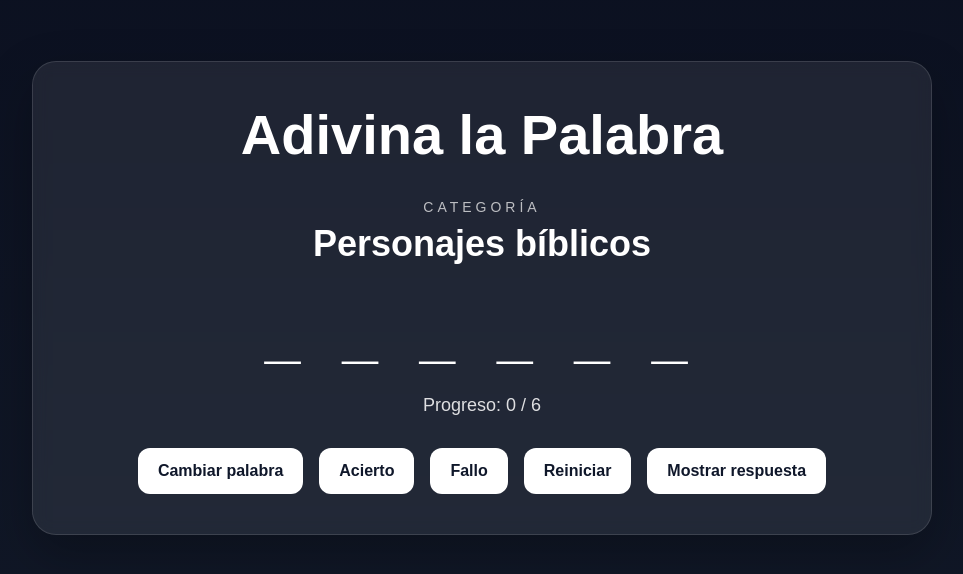
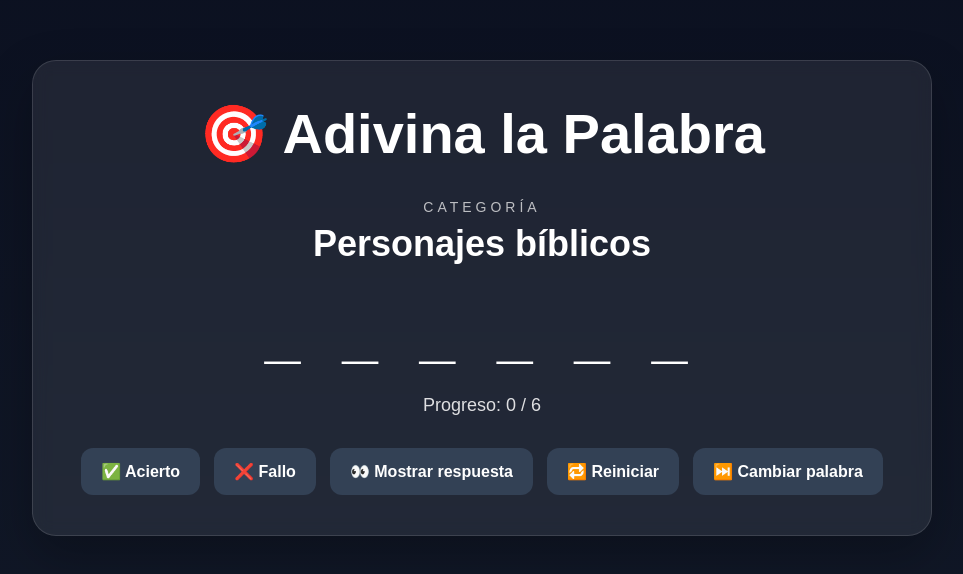
Before and after one commit to renegrb/adivina-palabra-adolescentes, a React (Vite) app: page / in a window 1280 px wide. Shown: the part 102-676 px from the top of the page, without its empty margins (158-1121 px from the left). Built offline with nearby package versions, Linux system fonts and the light colour scheme.

Commit message:
Polish final game UI and interactions

```diff
--- a/src/App.tsx
+++ b/src/App.tsx
@@ -90,7 +90,7 @@ export default function App() {
   return (
     <main className="app">
       <section className="game-card">
-        <h1 className="title">Adivina la Palabra</h1>
+        <h1 className="title">🎯 Adivina la Palabra</h1>
 
         <p className="category-label">Categoría</p>
 
@@ -103,24 +103,24 @@ export default function App() {
         </p>
 
         <div className="buttons">
-          <button className="game-button" onClick={changeWord}>
-            Cambiar palabra
-          </button>
-
           <button className="game-button" onClick={handleHit}>
-            Acierto
+            ✅ Acierto
           </button>
 
           <button className="game-button" onClick={handleMiss}>
-            Fallo
+            ❌ Fallo
+          </button>
+
+          <button className="game-button" onClick={showAnswer}>
+            👀 Mostrar respuesta
           </button>
 
           <button className="game-button" onClick={restartWord}>
-            Reiniciar
+            🔁 Reiniciar
           </button>
 
-          <button className="game-button" onClick={showAnswer}>
-            Mostrar respuesta
+          <button className="game-button" onClick={changeWord}>
+            ⏭️ Cambiar palabra
           </button>
         </div>
       </section>
--- a/src/index.css
+++ b/src/index.css
@@ -28,6 +28,7 @@ body {
   border: 1px solid rgba(255, 255, 255, 0.12);
   box-shadow: 0 20px 50px rgba(0, 0, 0, 0.25);
   backdrop-filter: blur(8px);
+  overflow: hidden;
 }
 
 .title {
@@ -59,7 +60,7 @@ body {
 .buttons {
   display: flex;
   justify-content: center;
-  gap: 16px;
+  gap: 14px;
   flex-wrap: wrap;
   margin-top: 32px;
 }
@@ -71,14 +72,14 @@ body {
   font-size: 16px;
   font-weight: bold;
   cursor: pointer;
-  background: white;
-  color: #0f172a;
+  background: #334155;
+  color: white;
   transition: 0.2s ease;
 }
 
 .game-button:hover {
   transform: translateY(-2px);
-  opacity: 0.9;
+  background: #2563eb;
 }
 
 .progress {
```
